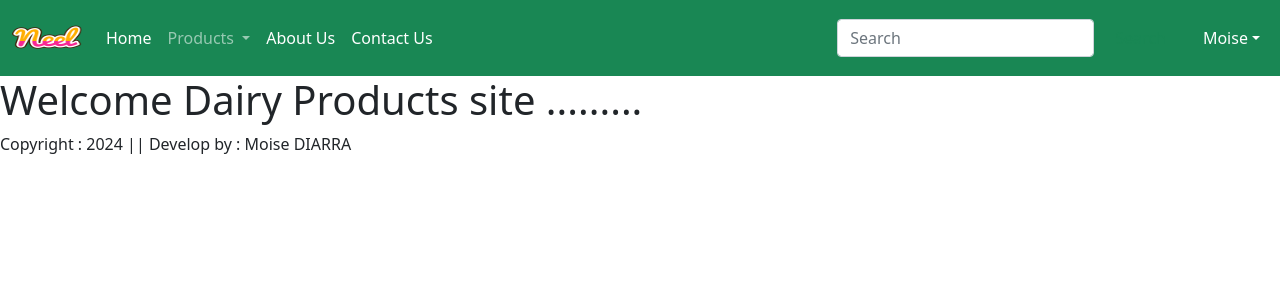
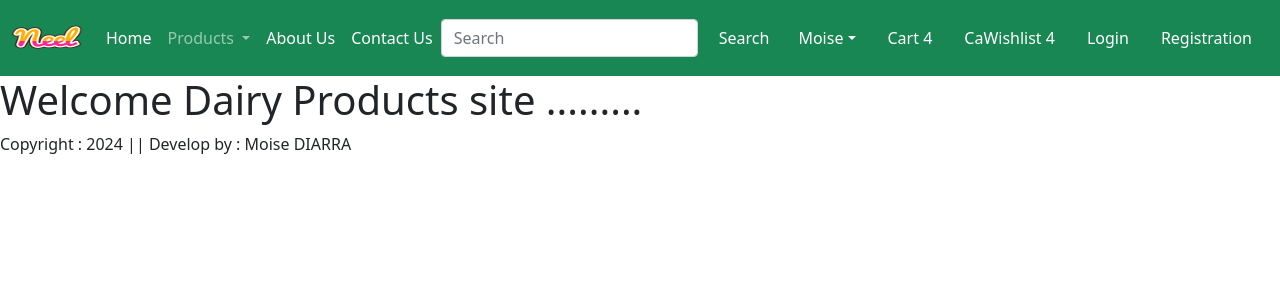
Before and after one commit to moisediarra/ecomProject, a Django app: page / in a window 1280 px wide. Shown: the top 300 px of the page. Run offline with Django 5.2, Linux system fonts and the light colour scheme; some libraries are stand-ins or nearby versions.

Commit message:
Update base.html file

```diff
--- a/app/templates/app/base.html
+++ b/app/templates/app/base.html
@@ -59,22 +59,31 @@
             </ul>
             <form class="d-flex">
                 <input class="form-control me-2" type="search" placeholder="Search" aria-label="Search">
-                <button class="btn btn-outline-success" type="submit">Search</button>
+                <button class="btn btn-outline-success text-white" type="submit">Search</button>
             </form>
         </div>
         <ul class="navbar-nav me-auto mb-2 mb-lg-0">
-            <a class="nav-item dropdown mx-2">
-                <a class="nav-link dropdown-toggle text-white" href="#" id="profilDropdown"
+            <li class="nav-item dropdown mx-2">
+                <a class="nav-link dropdown-toggle text-white" href="#" id="profileDropdown"
                 role="button" data-bs-toggle="dropdown" aria-expanded="false">Moise</a>
-                <ul class="dropdown-menu" aria-labelledby="profilDropdown">
+                <ul class="dropdown-menu" aria-labelledby="profileDropdown">
                     <li><a class="dropdown-item" href="#">Profile</a></li>
                     <li><a class="dropdown-item" href="#">Orders</a></li>
                     <li><a class="dropdown-item" href="#">Change Password</a></li>
                     <li><a class="dropdown-item" href="#">Logout</a></li>
-
-
                 </ul>
-
+            </li>
+            <li class="nav-item mx-2">
+                <a href="#" class="nav-link text-white">Cart 4</a>
+            </li>
+            <li class="nav-item mx-2">
+                <a href="#" class="nav-link text-white">CaWishlist 4</a>
+            </li>
+            <li class="nav-item mx-2">
+                <a href="#" class="nav-link text-white">Login</a>
+            </li>
+            <li class="nav-item mx-2">
+                <a href="#" class="nav-link text-white">Registration</a>
             </li>
         </ul>
     </div>
```
